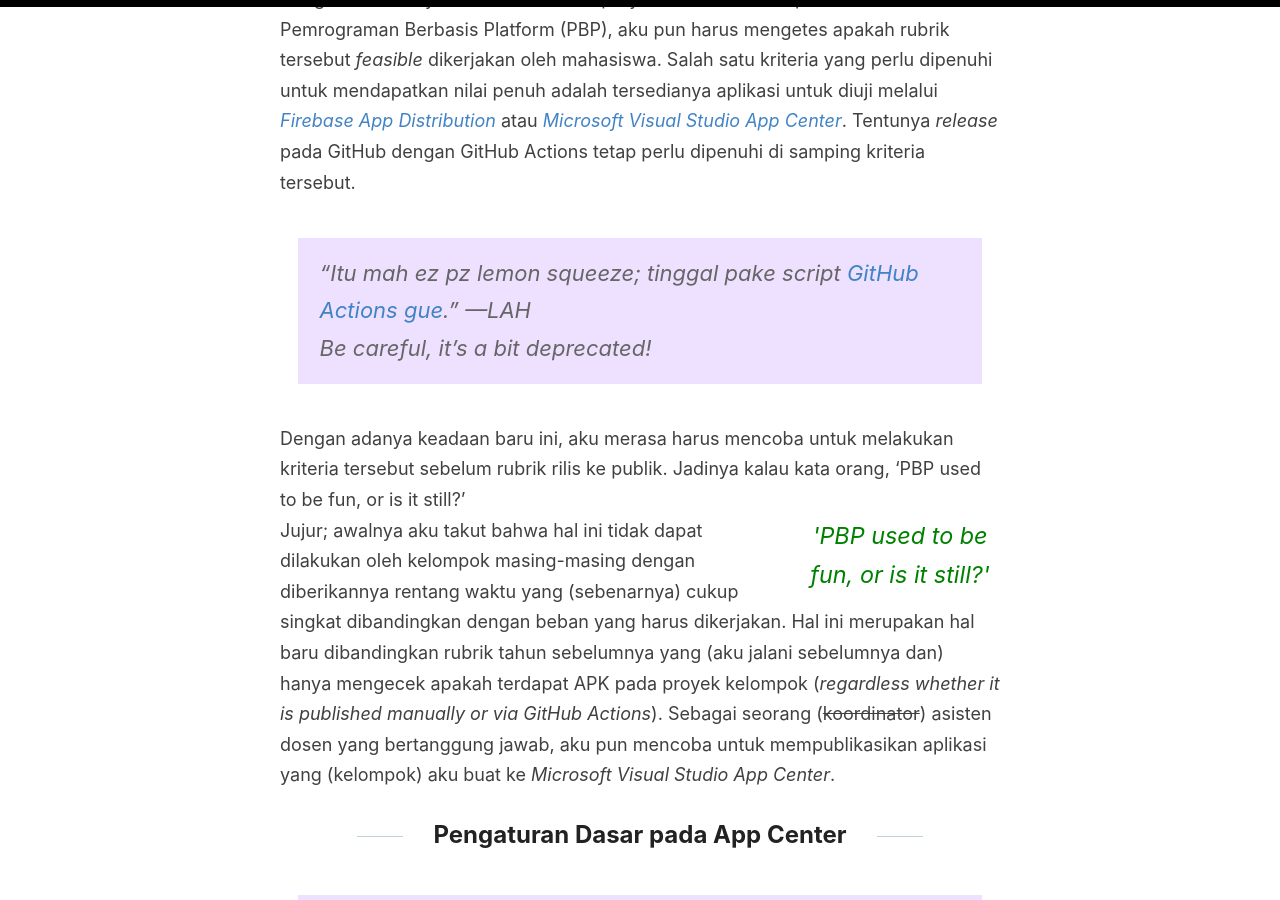
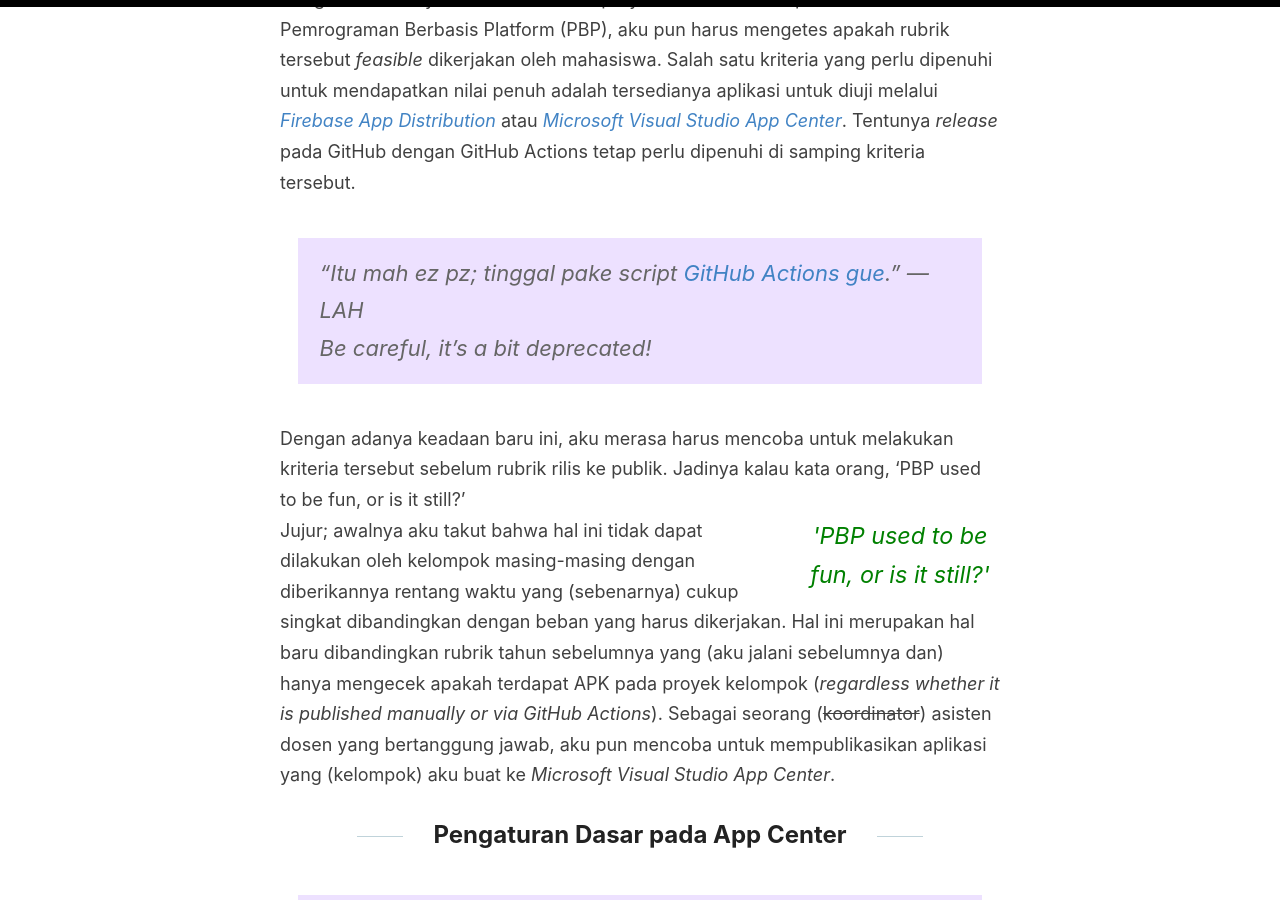
Before and after one commit to determinedguy/cecoret, a Jekyll site: the page built from _posts/2022-11-19-using-app-center-to-publish-flutter-apps.md, in a window 1280 px wide and 900 px high, scrolled down 394 px. Built offline with Jekyll 4.4.1, drawn with Linux system fonts in a browser that asks for light colours.

Commit message:
update: sentence

```diff
--- a/_posts/2022-11-19-using-app-center-to-publish-flutter-apps.md
+++ b/_posts/2022-11-19-using-app-center-to-publish-flutter-apps.md
@@ -6,7 +6,7 @@ categories: [Flutter, PBP]
 
 Dengan berlakunya rubrik baru untuk proyek akhir semester pada mata kuliah Pemrograman Berbasis Platform (PBP), aku pun harus mengetes apakah rubrik tersebut *feasible* dikerjakan oleh mahasiswa. Salah satu kriteria yang perlu dipenuhi untuk mendapatkan nilai penuh adalah tersedianya aplikasi untuk diuji melalui [*Firebase App Distribution*](https://firebase.google.com/docs/app-distribution) atau [*Microsoft Visual Studio App Center*](https://appcenter.ms/). Tentunya *release* pada GitHub dengan GitHub Actions tetap perlu dipenuhi di samping kriteria tersebut.
 
-> "Itu mah ez pz lemon squeeze; tinggal pake script [GitHub Actions gue](https://gist.github.com/determinedguy/68b9a39b49099222f7c4b12eb617c643)." —LAH<br /> *Be careful, it's a bit deprecated!*
+> "Itu mah ez pz; tinggal pake script [GitHub Actions gue](https://gist.github.com/determinedguy/68b9a39b49099222f7c4b12eb617c643)." —LAH<br /> *Be careful, it's a bit deprecated!*
 
 Dengan adanya keadaan baru ini, aku merasa harus mencoba untuk melakukan kriteria tersebut sebelum rubrik rilis ke publik. Jadinya kalau kata orang, {% include pullquote.html quote="'PBP used to be fun, or is it still?'" %} Jujur; awalnya aku takut bahwa hal ini tidak dapat dilakukan oleh kelompok masing-masing dengan diberikannya rentang waktu yang (sebenarnya) cukup singkat dibandingkan dengan beban yang harus dikerjakan. Hal ini merupakan hal baru dibandingkan rubrik tahun sebelumnya yang (aku jalani sebelumnya dan) hanya mengecek apakah terdapat APK pada proyek kelompok (*regardless whether it is published manually or via GitHub Actions*). Sebagai seorang (~~koordinator~~) asisten dosen yang bertanggung jawab, aku pun mencoba untuk mempublikasikan aplikasi yang (kelompok) aku buat ke *Microsoft Visual Studio App Center*.
 
```
